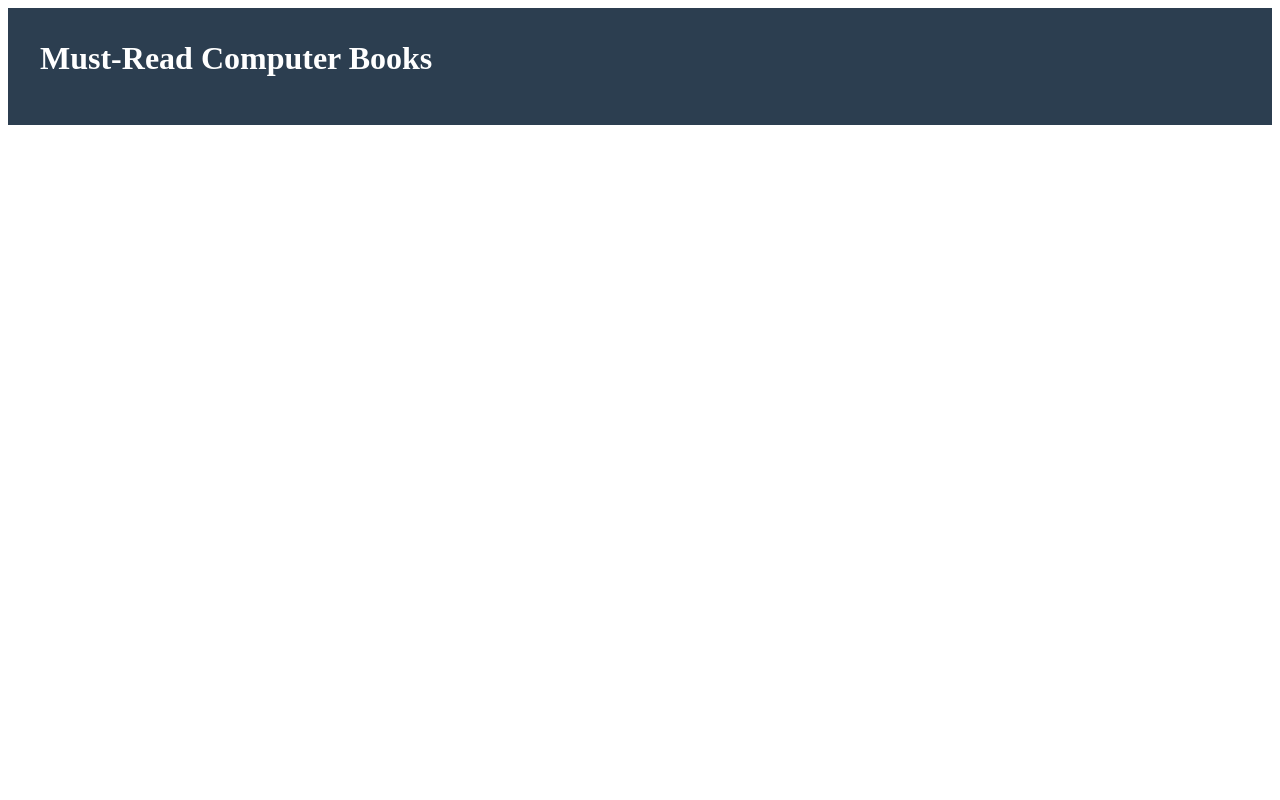
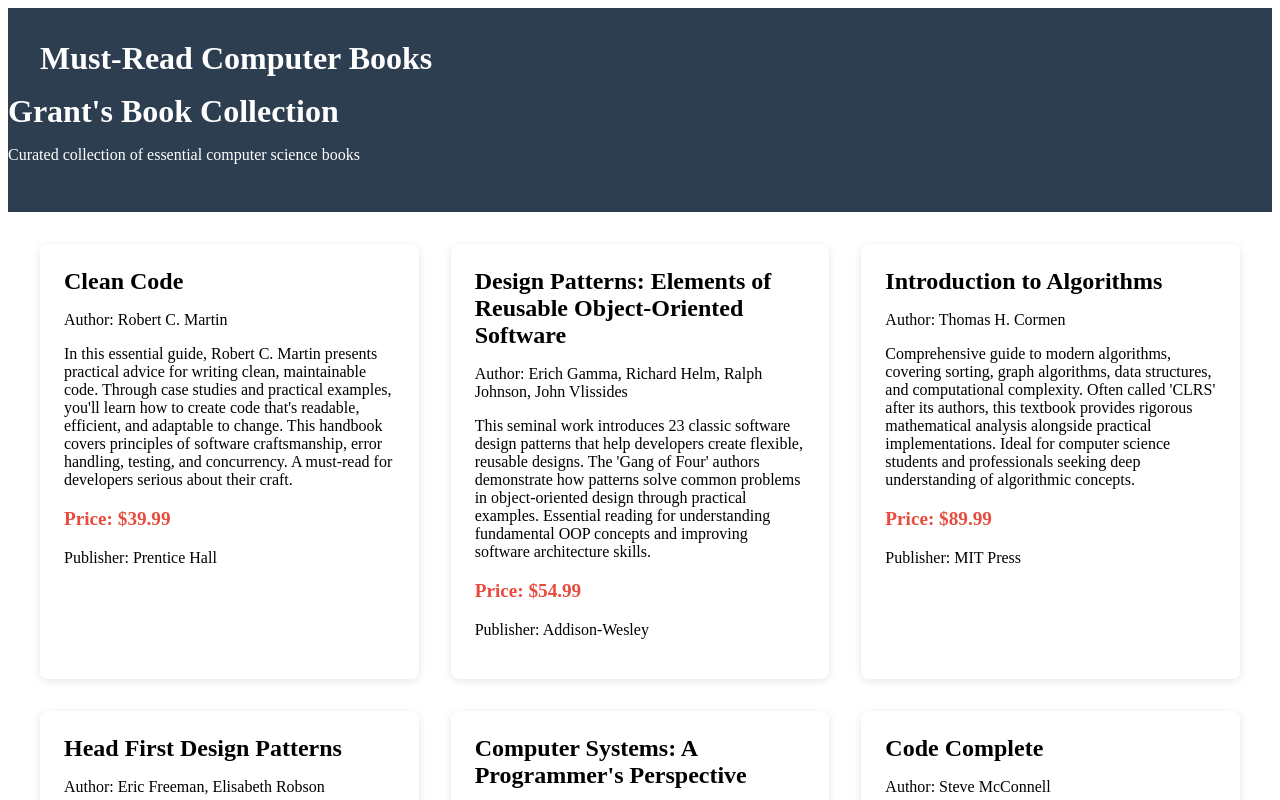
Before and after one commit to cnGRT/4.1, a plain HTML site: page index.html in a window 1280 px wide. Shown: the top 800 px of the page. Drawn offline with Linux system fonts and the light colour scheme; no server answers.

Commit message:
Update index.html

```diff
--- a/index.html
+++ b/index.html
@@ -20,7 +20,7 @@
 
     <script>
     async function populateBooks() {
-        const requestURL = "https://raw.githubusercontent.com/[your-username]/computer-books/main/books.json";
+        const requestURL = "https://raw.githubusercontent.com/cnGRT/4.1/refs/heads/main/book.json";
         const response = await fetch(requestURL);
         const bookCollection = await response.json();
         populateHeader(bookCollection);
```
